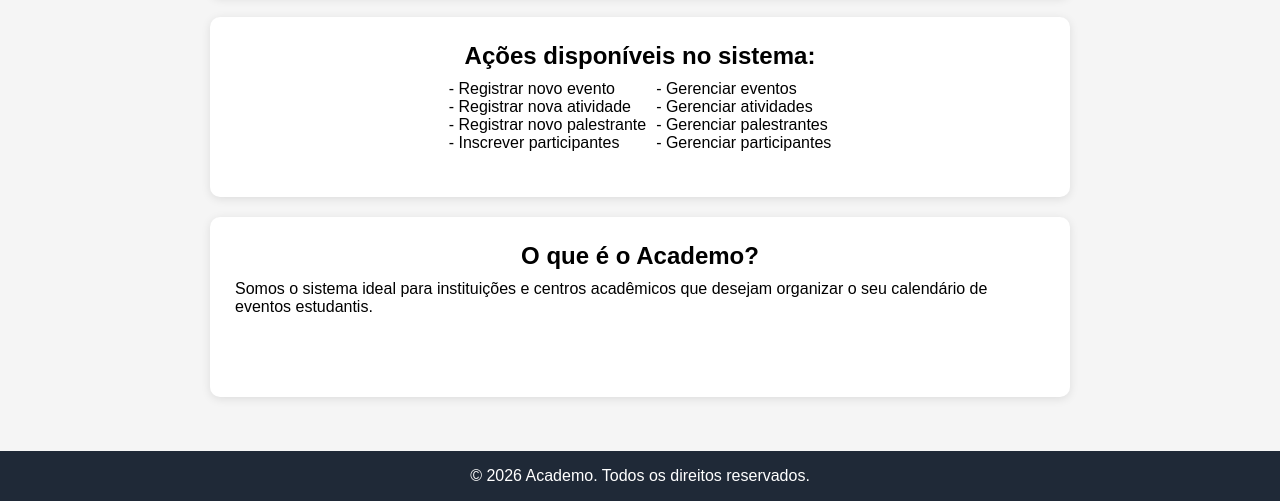
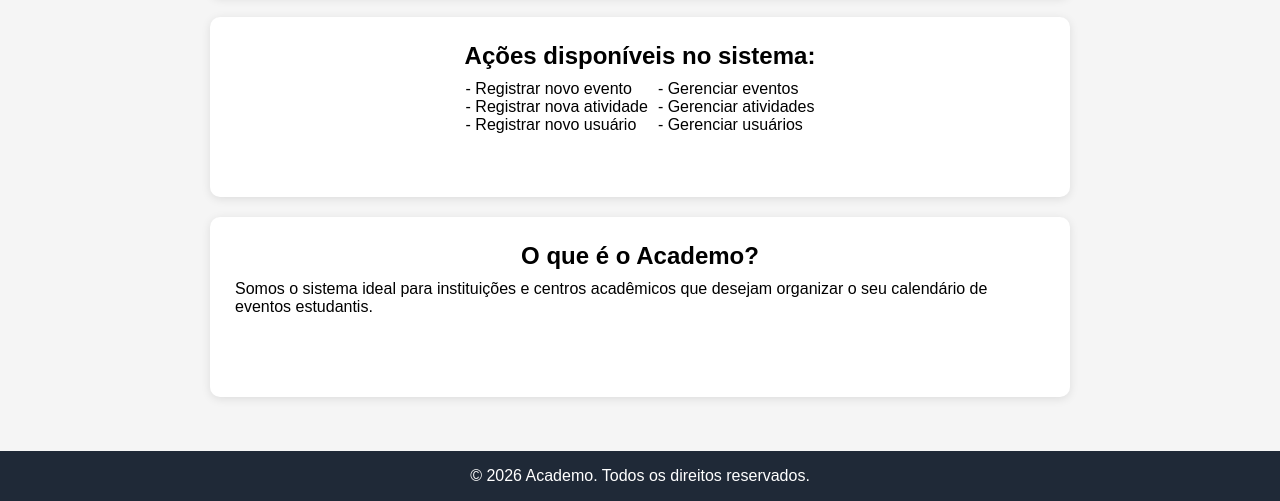
Before and after one commit to iagosk/academo, a plain HTML site: page index.html in a window 1280 px wide. Shown: the part 386-887 px from the top of the page. Drawn offline with Linux system fonts and the light colour scheme.

Commit message:
Alteração na página inicial

```diff
--- a/index.html
+++ b/index.html
@@ -42,14 +42,12 @@
                 <section>
                     <p>- Registrar novo evento</p>
                     <p>- Registrar nova atividade</p>
-                    <p>- Registrar novo palestrante</p>
-                    <p>- Inscrever participantes</p>
+                    <p>- Registrar novo usuário</p>
                 </section>
                 <section>
                     <p>- Gerenciar eventos</p>
                     <p>- Gerenciar atividades</p>
-                    <p>- Gerenciar palestrantes</p>
-                    <p>- Gerenciar participantes</p>
+                    <p>- Gerenciar usuários</p>
                 </section>
             </div>
 
```
Also changed, not shown: cadastro.html (+1 -1 lines).
